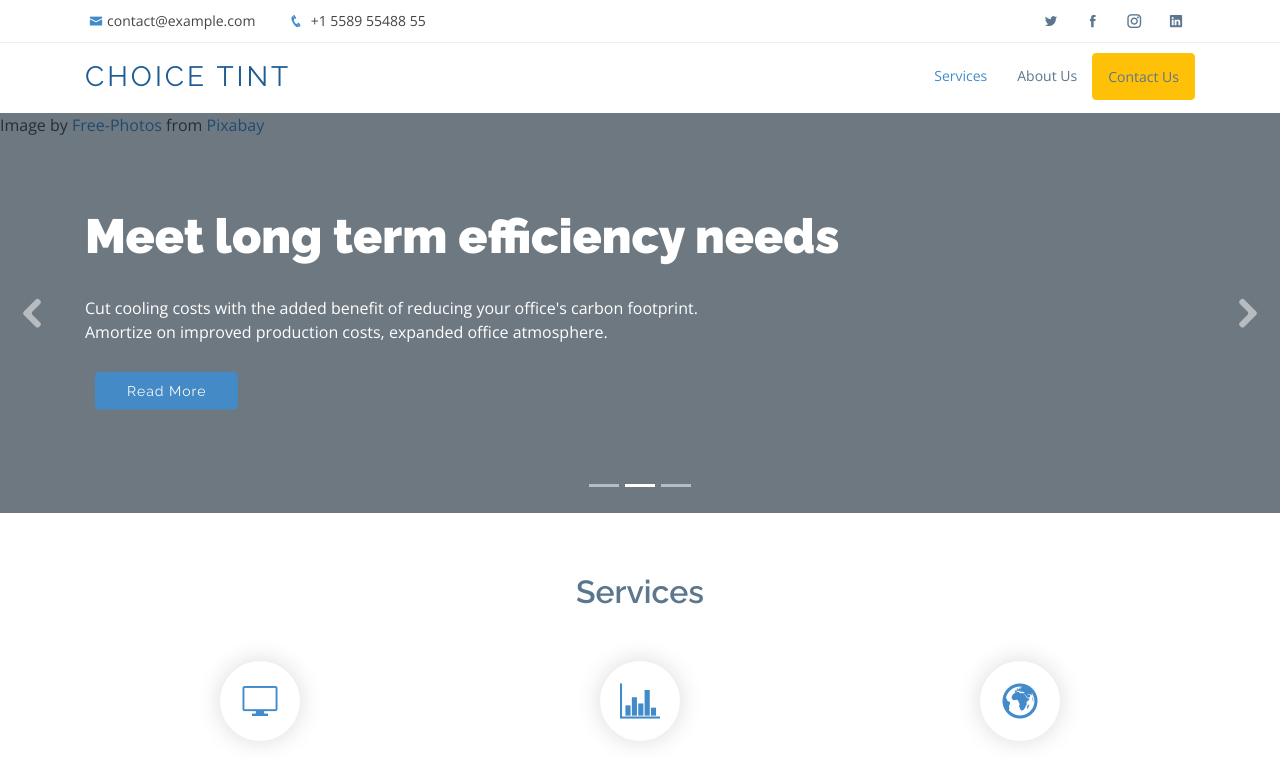
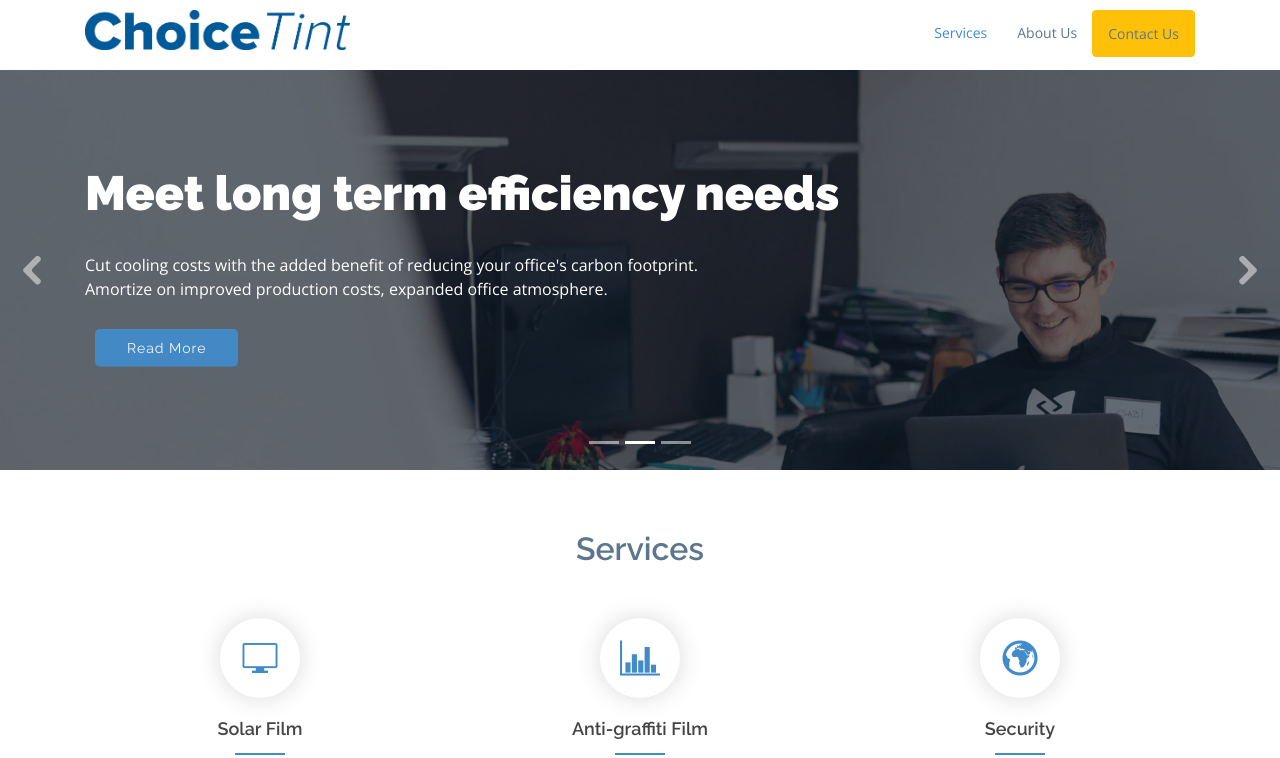
Before and after one commit to ike5/choicetint.com, a plain HTML site: page index.html in a window 1280 px wide. Shown: the top 758 px of the page. Drawn offline with nearby package versions, Linux system fonts and the light colour scheme.

Commit message:
made basic changes to index.html

```diff
--- a/index.html
+++ b/index.html
@@ -42,7 +42,7 @@
 <body>
 
   <!-- ======= Top Bar ======= -->
-  <section id="topbar" class="d-none d-lg-block">
+  <!-- <section id="topbar" class="d-none d-lg-block">
     <div class="container clearfix">
       <div class="contact-info float-left">
         <i class="icofont-envelope"></i><a href="mailto:contact@example.com">contact@example.com</a>
@@ -52,20 +52,20 @@
         <a href="#" class="twitter"><i class="icofont-twitter"></i></a>
         <a href="#" class="facebook"><i class="icofont-facebook"></i></a>
         <a href="#" class="instagram"><i class="icofont-instagram"></i></a>
-        <!-- <a href="#" class="skype"><i class="icofont-skype"></i></a> -->
+        <a href="#" class="skype"><i class="icofont-skype"></i></a>
         <a href="#" class="linkedin"><i class="icofont-linkedin"></i></i></a>
       </div>
     </div>
-  </section>
+  </section> -->
 
   <!-- ======= Header ======= -->
   <header id="header">
     <div class="container">
 
       <div class="logo float-left">
-        <h1 class="text-light"><a href="index.html"><span>Choice Tint</span></a></h1>
+        <!-- <h1 class="text-light"><a href="index.html"><span>Choice Tint</span></a></h1> -->
         <!-- Uncomment below if you prefer to use an image logo -->
-        <!-- <a href="index.html"><img src="assets/img/logo.jpeg" alt="" class="img-fluid"></a> -->
+        <a href="index.html"><img src="assets/img/choice-tint-logo-blue.png" alt="" class="img-fluid"></a>
       </div>
 
       <nav class="nav-menu float-right d-none d-lg-block">
@@ -110,12 +110,12 @@
         <div class="carousel-inner" role="listbox">
 
           <!-- Slide 1 -->
-          <div class="carousel-item active">
-            <!-- style="background-image: url('assets/img/slide/slide-1.jpg');" -->
-            Image by <a
+          <div class="carousel-item active" style="background-image: url('assets/img/slide/slide-1.jpg');">
+
+            <!-- Image by <a
               href="https://pixabay.com/users/stocksnap-894430/?utm_source=link-attribution&amp;utm_medium=referral&amp;utm_campaign=image&amp;utm_content=2577998">StockSnap</a>
             from <a
-              href="https://pixabay.com/?utm_source=link-attribution&amp;utm_medium=referral&amp;utm_campaign=image&amp;utm_content=2577998">Pixabay</a>
+              href="https://pixabay.com/?utm_source=link-attribution&amp;utm_medium=referral&amp;utm_campaign=image&amp;utm_content=2577998">Pixabay</a> -->
 
             <div class="carousel-container">
               <div class="carousel-content container">
@@ -130,12 +130,12 @@
           </div>
 
           <!-- Slide 2 -->
-          <div class="carousel-item">
-            <!-- style="background-image: url('assets/img/slide/slide-22.jpg');" -->
-            Image by <a
+          <div class="carousel-item"  style="background-image: url('assets/img/slide/slide-22.jpg');">
+
+            <!-- Image by <a
               href="https://pixabay.com/photos/?utm_source=link-attribution&amp;utm_medium=referral&amp;utm_campaign=image&amp;utm_content=1149604">Free-Photos</a>
             from <a
-              href="https://pixabay.com/?utm_source=link-attribution&amp;utm_medium=referral&amp;utm_campaign=image&amp;utm_content=1149604">Pixabay</a>
+              href="https://pixabay.com/?utm_source=link-attribution&amp;utm_medium=referral&amp;utm_campaign=image&amp;utm_content=1149604">Pixabay</a> -->
             <div class="carousel-container">
               <div class="carousel-content container">
                 <h2 class="animate__animated animate__fadeInDown">Meet long term efficiency<span> needs</span></h2>
@@ -147,12 +147,12 @@
           </div>
 
           <!-- Slide 3 -->
-          <div class="carousel-item">
-            <!-- style="background-image: url('assets/img/slide/slide-3.jpg');" -->
-            Image by <a
+          <div class="carousel-item" style="background-image: url('assets/img/slide/slide-3.jpg');">
+
+            <!-- Image by <a
               href="https://pixabay.com/users/stocksnap-894430/?utm_source=link-attribution&amp;utm_medium=referral&amp;utm_campaign=image&amp;utm_content=2557468">StockSnap</a>
             from <a
-              href="https://pixabay.com/?utm_source=link-attribution&amp;utm_medium=referral&amp;utm_campaign=image&amp;utm_content=2557468">Pixabay</a>
+              href="https://pixabay.com/?utm_source=link-attribution&amp;utm_medium=referral&amp;utm_campaign=image&amp;utm_content=2557468">Pixabay</a> -->
 
             <div class="carousel-container">
               <div class="carousel-content container">
```
